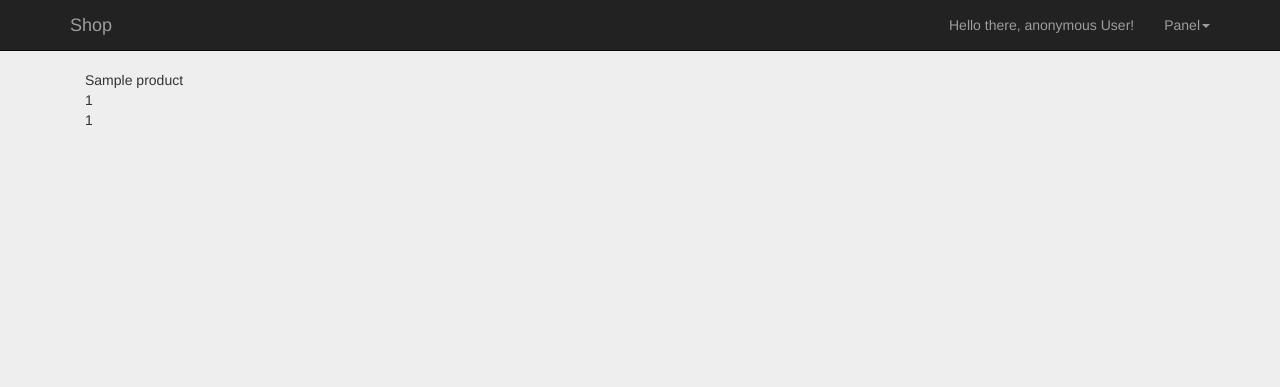
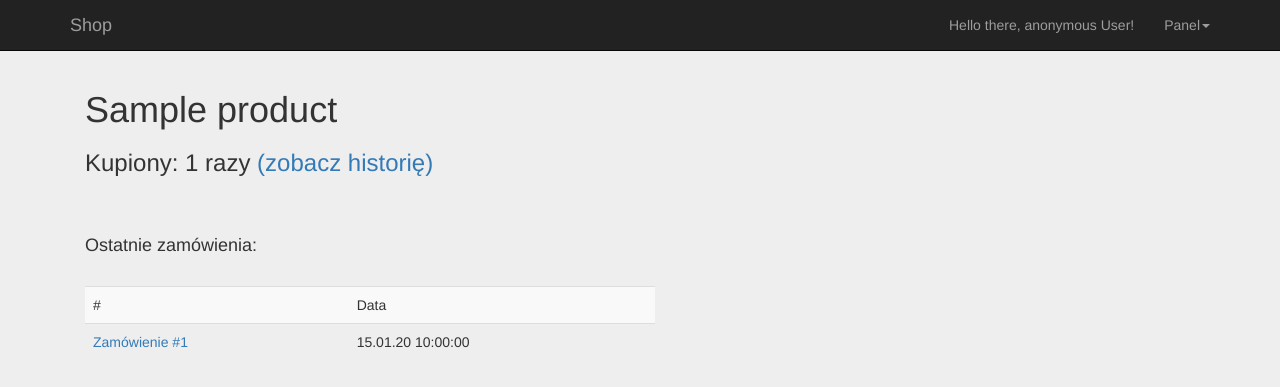
Before and after one commit to mientuma/shop_v2, a Symfony app: template app/Resources/views/default/productStats.html.twig in a window 1280 px wide. Shown: the top 387 px of the page. Run offline with Twig, Linux system fonts and the light colour scheme; the template is opened without the code that fills it: most values are stand-ins (such as "Sample title", 1, 10 or a date in 2020); some libraries are stand-ins or nearby versions.

Commit message:
dodano html'a dla statystyk produktu

```diff
--- a/app/Resources/views/default/productStats.html.twig
+++ b/app/Resources/views/default/productStats.html.twig
@@ -3,10 +3,28 @@
 
 {% block body %}
     <div class="container">
-        {{ product.name }}<br/>
-        {{ boughtCount }}<br/>
-        {% for order in orders %}
-            {{ order.id }}
-        {% endfor %}
+        <h1>
+            {{ product.name }}<br/>
+        </h1>
+
+        <h3>Kupiony: {{ boughtCount }} razy <a href="{{ path('adminHistory', {'id': product.id}) }}" target="_blank">(zobacz historię)</a><br/></h3>
+
+        <br><br>
+        <h4>Ostatnie zamówienia:</h4>
+        <div style="width: 50%">
+            <table class="table table-striped">
+                <tr>
+                    <td>#</td>
+                    <td>Data</td>
+                </tr>
+            {% for order in orders %}
+                <tr>
+                    <td><a href="{{ path('adminOrdersDetails', {'orderId': order.id}) }}" target="_blank">Zamówienie #{{ order.id }}</a></td>
+                    <td>{{ order.orderTime|date("d.m.y H:i:s") }}</td>
+                </tr>
+                <br />
+            {% endfor %}
+            </table>
+        </div>
     </div>
 {% endblock %}
```
